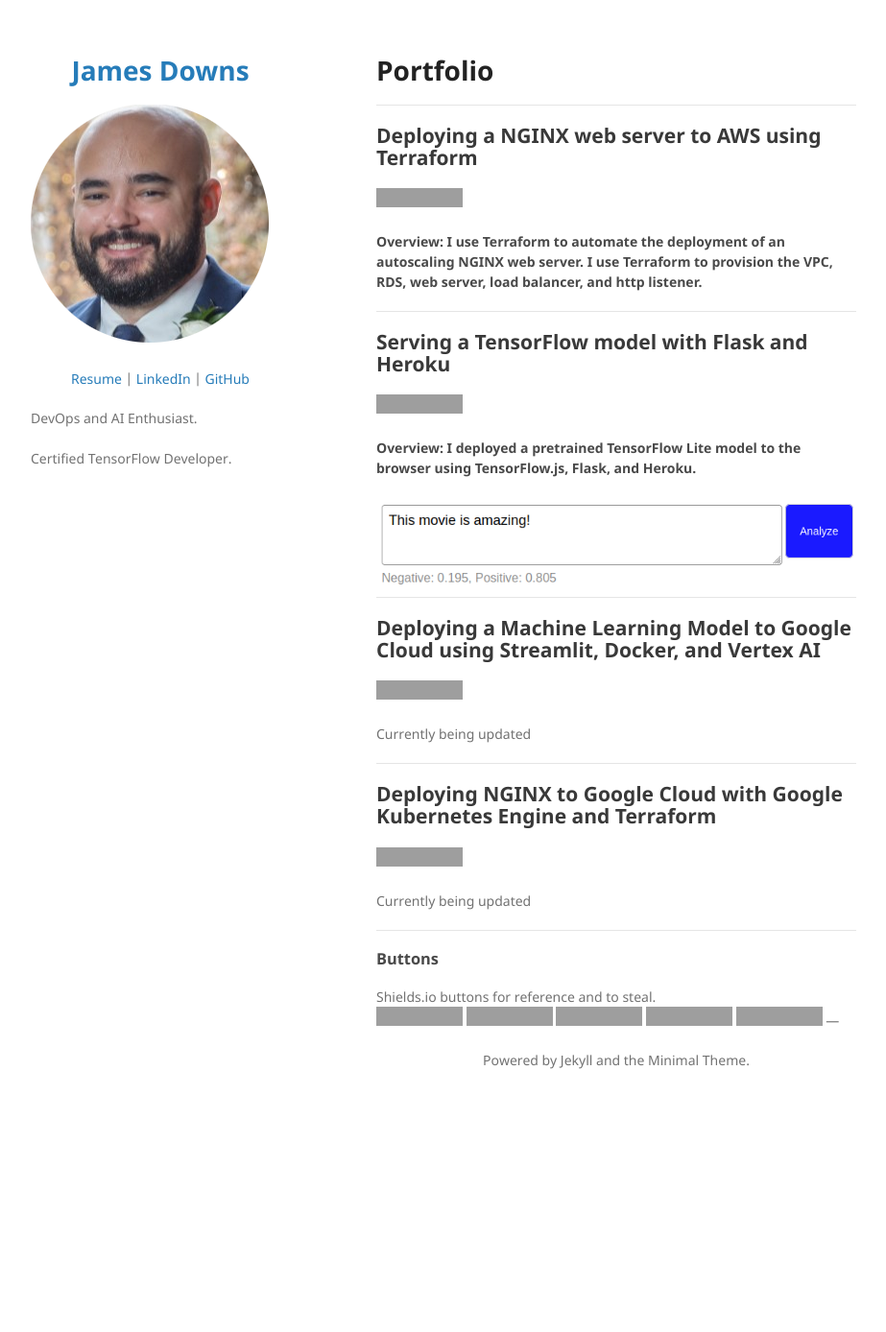
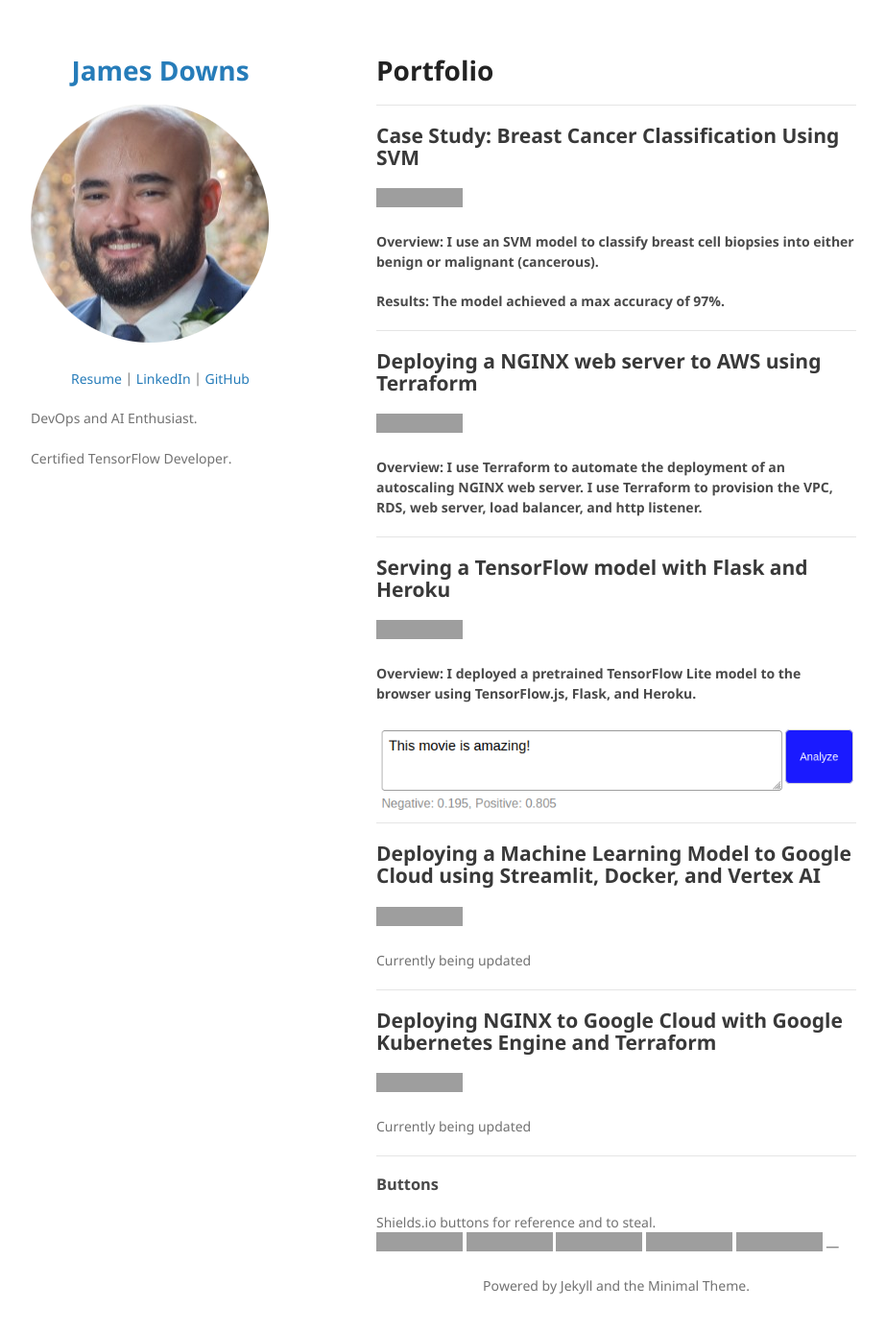
Before and after one commit to jrdowns/jrdowns.github.io, a Jekyll site: the page built from index.md, in a window 1280 px wide and 1400 px high. Shown: the top 1388 px of the window at 96% size, without its empty margins (178-1101 px from the left). Built offline with Jekyll 4.4.1, drawn with Linux system fonts in a browser that asks for light colours; our own code applies the rules of GitHub Pages for plain Markdown files; grey boxes are pictures that could not be loaded.

Commit message:
Update index.md

```diff
--- a/index.md
+++ b/index.md
@@ -1,4 +1,10 @@
 # Portfolio
+---
+## Case Study: Breast Cancer Classification Using SVM
+[![View on GitHub](https://img.shields.io/badge/GitHub-View_on_GitHub-blue?logo=GitHub)](https://github.com/jrdowns/cs_breast_cancer_classification)
+#### Overview: I use an SVM model to classify breast cell biopsies into either benign or malignant (cancerous).
+#### Results: The model achieved a max accuracy of 97%.
+
 ---
 
 ## Deploying a NGINX web server to AWS using Terraform
```
